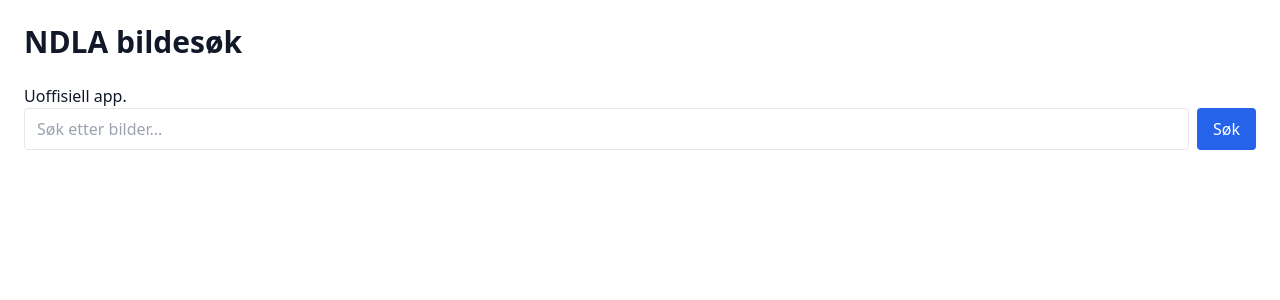
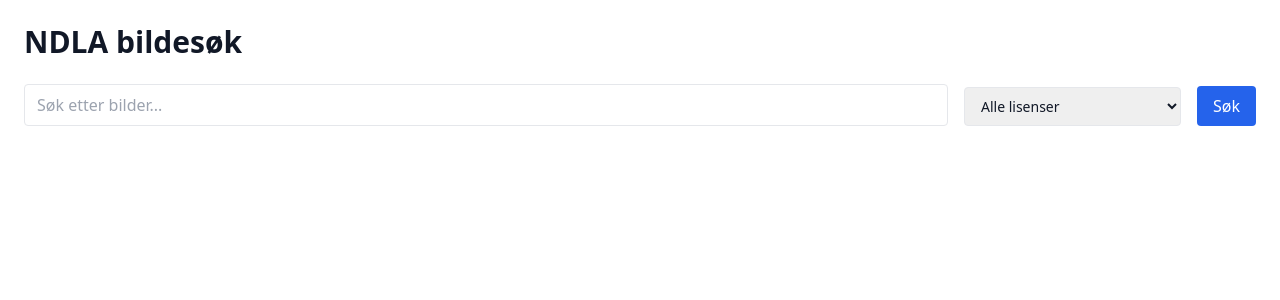
Before and after one commit to ghveem/ndlabilder, a React (Vite) app: page / in a window 1280 px wide. Shown: the top 300 px of the page. Built offline with nearby package versions, Linux system fonts and the light colour scheme.

Commit message:
Update ImageSearchApp.jsx

```diff
--- a/src/ImageSearchApp.jsx
+++ b/src/ImageSearchApp.jsx
@@ -8,23 +8,36 @@
   const [loading, setLoading] = useState(false);
   const [page, setPage] = useState(0);
   const pageSize = 12;
+  const [licenseFilter, setLicenseFilter] = useState("all");
 
   const handleSearch = async () => {
     setLoading(true);
-    const response = await axios.get(
-      "https://api.ndla.no/image-api/v3/images",
-      {
+    const response = await axios.get("https://api.ndla.no/image-api/v3/images", {
       params: {
         query,
         language: "*",
         fallback: false,
-          includeCopyrighted: false,
+        includeCopyrighted: licenseFilter !== "public",
         page,
         pageSize,
       },
+    });
+
+    let resultData = response.data.results;
+
+    // Filtrer ut bilder uten lisens
+    resultData = resultData.filter(
+      (img) => img?.copyright?.license?.license
+    );
+
+    // Filtrer på valgt lisens hvis spesifisert
+    if (licenseFilter !== "all" && licenseFilter !== "public") {
+      resultData = resultData.filter(
+        (img) => img.copyright.license.license === licenseFilter
+      );
     }
-    );
-    setResults(response.data.results);
+
+    setResults(resultData);
     setLoading(false);
   };
 
@@ -42,15 +55,25 @@
   return (
     <div className="p-6 max-w-7xl mx-auto">
       <h1 className="text-3xl font-bold mb-6">NDLA bildesøk</h1>
-      <p>Uoffisiell app.</p>
 
-      <div className="flex gap-2 mb-6">
+      <div className="flex flex-col sm:flex-row sm:items-end gap-4 mb-6">
         <input
           className="border rounded px-3 py-2 w-full"
           placeholder="Søk etter bilder..."
           value={query}
           onChange={(e) => setQuery(e.target.value)}
         />
+        <select
+          value={licenseFilter}
+          onChange={(e) => setLicenseFilter(e.target.value)}
+          className="border rounded px-3 py-2 text-sm"
+        >
+          <option value="all">Alle lisenser</option>
+          <option value="public">Kun offentlig tilgjengelige</option>
+          <option value="CC BY">CC BY</option>
+          <option value="CC0">CC0</option>
+          <option value="NDLA">NDLA</option>
+        </select>
         <button
           onClick={startNewSearch}
           disabled={loading}
@@ -72,9 +95,34 @@
               alt={item.alttext?.alttext || ""}
               className="w-full h-48 object-cover"
             />
-            <div className="p-4">
-              <h3 className="font-semibold">{item.title?.title}</h3>
-              <p className="text-sm text-gray-600">{item.caption?.caption}</p>
+            <div className="p-4 space-y-1">
+              <h3 className="font-semibold text-lg">{item.title?.title}</h3>
+              {item.alttext?.alttext && (
+                <p className="text-sm text-gray-600 italic">Alt: {item.alttext.alttext}</p>
+              )}
+              {item.copyright?.license?.license && (
+                <p className="text-xs text-gray-700">
+                  Lisens:{" "}
+                  {item.copyright.license.url ? (
+                    <a
+                      href={item.copyright.license.url}
+                      className="text-blue-600 underline"
+                      target="_blank"
+                      rel="noopener noreferrer"
+                      onClick={(e) => e.stopPropagation()}
+                    >
+                      {item.copyright.license.license}
+                    </a>
+                  ) : (
+                    item.copyright.license.license
+                  )}
+                </p>
+              )}
+              {item.copyright?.creators?.length > 0 && (
+                <p className="text-xs text-gray-700">
+                  Skaper: {item.copyright.creators.map((c) => c.name).join(", ")}
+                </p>
+              )}
             </div>
           </div>
         ))}
@@ -117,14 +165,9 @@
             <p className="text-sm mb-2">{selected.caption?.caption}</p>
 
             <div className="border-t pt-4 text-sm space-y-1">
-              <p>
-                <strong>Språk:</strong> {selected.language}
-              </p>
-              <p>
-                <strong>Alt-tekst:</strong> {selected.alttext?.alttext}
-              </p>
-              <p>
-                <strong>Lisens:</strong>{" "}
+              <p><strong>Språk:</strong> {selected.language}</p>
+              <p><strong>Alt-tekst:</strong> {selected.alttext?.alttext}</p>
+              <p><strong>Lisens:</strong>{" "}
                 {selected.copyright?.license?.url ? (
                   <a
                     href={selected.copyright.license.url}
@@ -138,29 +181,12 @@
                   selected.copyright?.license?.license
                 )}
               </p>
-              <p>
-                <strong>Opphav:</strong> {selected.copyright?.origin}
-              </p>
-              <p>
-                <strong>Gyldig fra:</strong> {selected.copyright?.validFrom}
-              </p>
-              <p>
-                <strong>Gyldig til:</strong> {selected.copyright?.validTo}
-              </p>
-              <p>
-                <strong>Skapere:</strong>{" "}
-                {selected.copyright?.creators?.map((c) => c.name).join(", ")}
-              </p>
-              <p>
-                <strong>Rettighetshavere:</strong>{" "}
-                {selected.copyright?.rightsholders
-                  ?.map((r) => r.name)
-                  .join(", ")}
-              </p>
-              <p>
-                <strong>Behandlet:</strong>{" "}
-                {selected.copyright?.processed ? "Ja" : "Nei"}
-              </p>
+              <p><strong>Opphav:</strong> {selected.copyright?.origin}</p>
+              <p><strong>Gyldig fra:</strong> {selected.copyright?.validFrom}</p>
+              <p><strong>Gyldig til:</strong> {selected.copyright?.validTo}</p>
+              <p><strong>Skapere:</strong> {selected.copyright?.creators?.map((c) => c.name).join(", ")}</p>
+              <p><strong>Rettighetshavere:</strong> {selected.copyright?.rightsholders?.map((r) => r.name).join(", ")}</p>
+              <p><strong>Behandlet:</strong> {selected.copyright?.processed ? "Ja" : "Nei"}</p>
             </div>
 
             <a
```
Lines whose indentation alone changed are shown as unchanged.
